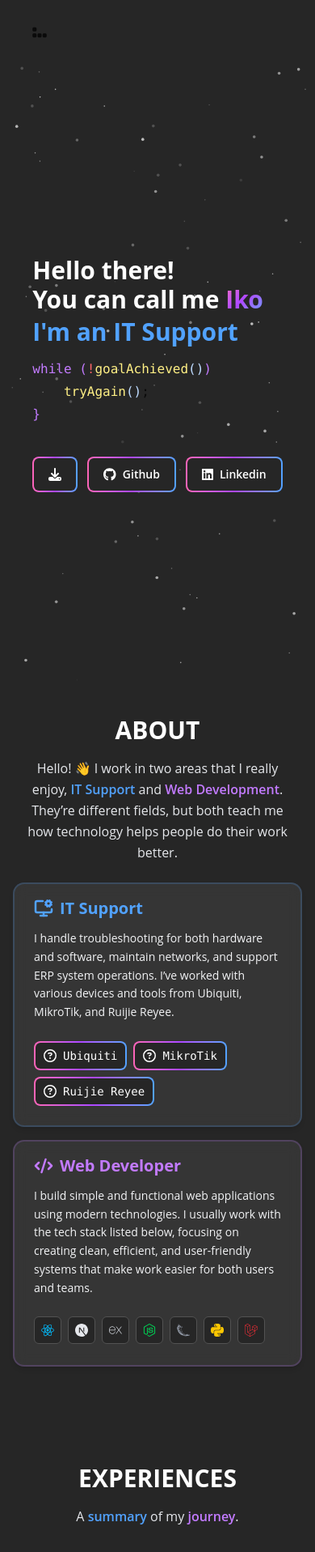
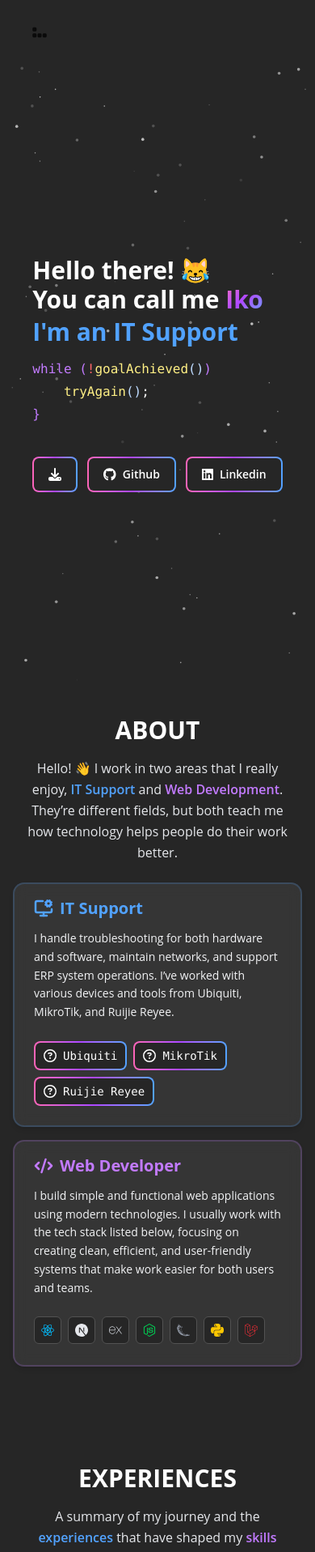
Before and after one commit to hamma-nyk/portofolio_v2, a React (Vite) app: page / in a window 390 px wide. Shown: the top 1917 px of the page at 81% size. Built offline with nearby package versions, Linux system fonts and the light colour scheme.

Commit message:
Update summary

```diff
--- a/src/components/elements/CodeTemplate.jsx
+++ b/src/components/elements/CodeTemplate.jsx
@@ -13,13 +13,13 @@ const CodeTemplate = () => {
         <pre className="hidden sm:block text-1xl pt-4 text-purple-400">{` {`}</pre>
         <pre className="hidden sm:block text-1xl pt-4 text-yellow-200">{` tryAgain`}</pre>
         <pre className="hidden sm:block text-1xl pt-4 text-blue-200">{`()`}</pre>
-        <pre className="hidden sm:block text-1xl pt-4">{`;`}</pre>
+        <pre className="hidden sm:block text-1xl pt-4 text-white">{`;`}</pre>
         <pre className="hidden sm:block text-1xl pt-4 text-purple-400">{` }`}</pre>
       </div>
       <div className="sm:hidden flex -mt-2 px-5">
         <pre className="text-1xl pt-3 text-yellow-200">{`    tryAgain`}</pre>
         <pre className="text-1xl pt-3 text-blue-200">{`()`}</pre>
-        <pre className="text-1xl pt-3">{`;`}</pre>
+        <pre className="text-1xl pt-3 text-white">{`;`}</pre>
       </div>
       <div className="sm:hidden flex -mt-2 px-5">
         <pre className="text-1xl pt-3 text-purple-400">{`}`}</pre>
--- a/src/components/elements/ExperienceCard.jsx
+++ b/src/components/elements/ExperienceCard.jsx
@@ -16,7 +16,7 @@ const ExperienceCard = ({ title, img, position, date, side, jobdesk = [] }) => {
 
         {/* Card */}
         <div
-          className={`bg-neutral-700/60 backdrop-blur border border-neutral-700 p-5 rounded-xl shadow-md w-[90%] sm:w-[45%] ${
+          className={`bg-neutral-700/60 backdrop-blur border border-neutral-700 p-5 rounded-xl shadow-lg w-[90%] sm:w-[45%] ${
             side === "right"
               ? "sm:ml-auto sm:text-left"
               : "sm:mr-auto sm:text-right"
--- a/src/components/elements/ProjectCard.jsx
+++ b/src/components/elements/ProjectCard.jsx
@@ -8,7 +8,7 @@ const ProjectCard = ({ title, img, link, desc, tech }) => {
         href={link}
         target="_blank"
         rel="noopener noreferrer"
-        className="group relative bg-neutral-700/60 border border-neutral-700 rounded-xl shadow-lg overflow-hidden hover:-translate-y-2 hover:shadow-xl transition-all duration-300"
+        className="group relative bg-neutral-700/60 backdrop-blur border border-neutral-700 rounded-xl shadow-lg overflow-hidden hover:-translate-y-2 hover:shadow-xl transition-all duration-300"
       >
         {/* Gambar */}
         <div className="h-48 overflow-hidden">
--- a/src/components/fragments/Experiences.jsx
+++ b/src/components/fragments/Experiences.jsx
@@ -71,14 +71,17 @@ const Experiences = (props) => {
       <section
         id="experiences"
         ref={goto}
-        className="flex flex-col ml-5 sm:mx-10 justify-center py-20"
+        className="flex flex-col ml-5 sm:mx-10 justify-center py-20 -mb-10 sm:mb-0"
       >
         <h1 className="text-white text-3xl sm:text-4xl font-[700] pr-5 text-center mt-10 mx-auto sm:pr-0">
           EXPERIENCES
         </h1>
         <p className="w-11/12 sm:w-2/3 sm:pr-0 pr-5 mx-auto mt-4 text-center leading-relaxed text-gray-200 mb-10">
-          A <span className="text-blue-400 font-semibold">summary</span> of my{" "}
-          <span className="text-purple-400 font-semibold">journey</span>.
+          A summary of my journey and the{" "}
+          <span className="text-blue-400 font-semibold">experiences </span>
+          that have shaped my{" "}
+          <span className="text-purple-400 font-semibold">skills</span> and
+          passion in technology.
         </p>
         <div className="relative w-full max-w-5xl mx-auto">
           {/* Vertical Line */}
--- a/src/pages/Home.jsx
+++ b/src/pages/Home.jsx
@@ -133,7 +133,7 @@ const Home = () => {
           <div className="flex flex-col h-screen w-full items-start justify-center">
             <h1 className="text-3xl sm:text-5xl font-[700] px-5 relative text-white">
               {" "}
-              Hello there! <span className="hidden sm:inline">😹</span>
+              Hello there! <span className="sm:inline">😹</span>
               <br />
               You can call me{" "}
               <span className="text-3xl sm:text-5xl font-[700] text-transparent bg-clip-text bg-gradient-to-br from-pink-400 via-purple-500 to-blue-400">
```
